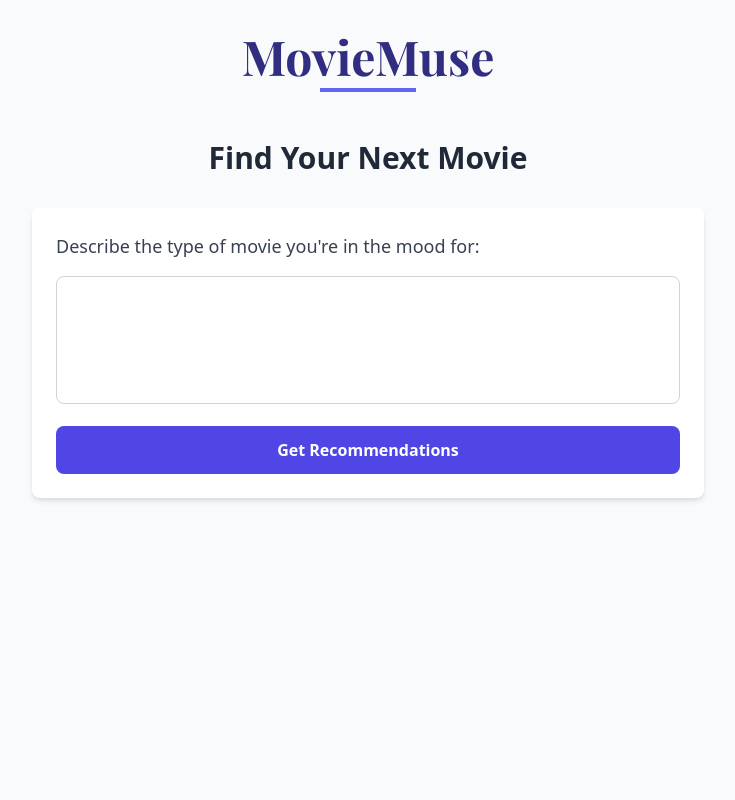
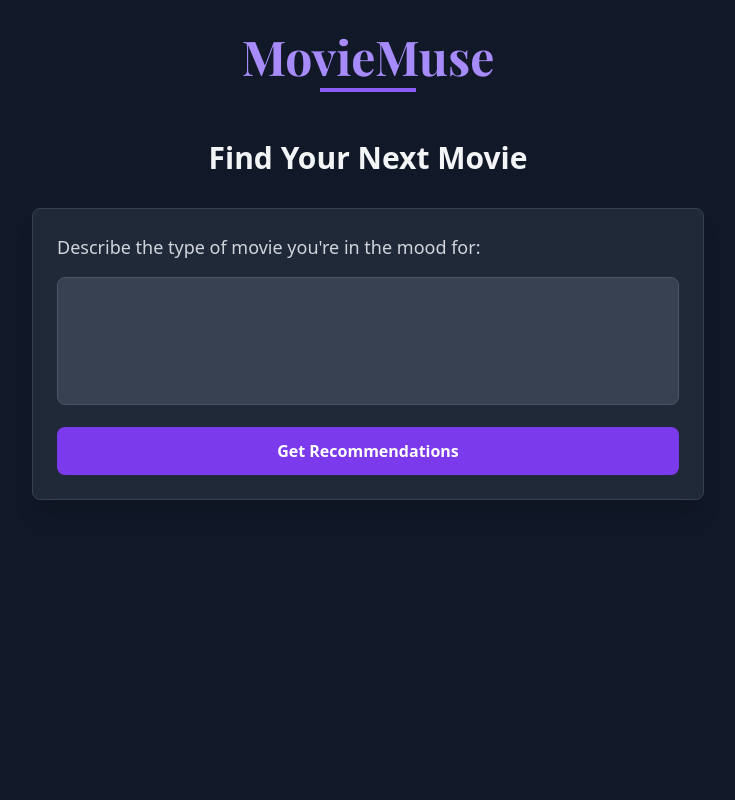
Before and after one commit to Mufasaxi/MovieMuse, a Flask app: page / in a window 1280 px wide. Shown: the whole page, without its empty margins (272-1007 px from the left). Run offline with Flask 3, Linux system fonts and the light colour scheme.

Commit message:
feat: change index.html to darker theme

```diff
--- a/templates/index.html
+++ b/templates/index.html
@@ -12,25 +12,25 @@
         }
     </style>
 </head>
-<body class="min-h-screen bg-gray-50">
+<body class="min-h-screen bg-gray-900">
     <div class="container mx-auto px-4 py-8">
         <header class="text-center mb-12">
-            <h1 class="title-font text-5xl text-indigo-900 mb-2">MovieMuse</h1>
-            <div class="w-24 h-1 bg-indigo-500 mx-auto"></div>
+            <h1 class="title-font text-5xl text-purple-400 mb-2">MovieMuse</h1>
+            <div class="w-24 h-1 bg-purple-500 mx-auto"></div>
         </header>
 
         <main class="max-w-2xl mx-auto">
-            <h2 class="text-3xl font-semibold text-gray-800 mb-8 text-center">Find Your Next Movie</h2>
+            <h2 class="text-3xl font-semibold text-gray-100 mb-8 text-center">Find Your Next Movie</h2>
 
-            <div class="bg-white rounded-lg shadow-md p-6">
-                <label class="block text-gray-700 text-lg mb-4">
+            <div class="bg-gray-800 rounded-lg shadow-xl p-6 border border-gray-700">
+                <label class="block text-gray-300 text-lg mb-4">
                     Describe the type of movie you're in the mood for:
                 </label>
                 <textarea
-                    class="w-full p-3 border border-gray-300 rounded-lg focus:ring-2 focus:ring-indigo-500 focus:border-indigo-500 h-32 resize-none"
+                    class="w-full p-3 bg-gray-700 border border-gray-600 rounded-lg focus:ring-2 focus:ring-purple-500 focus:border-purple-500 text-gray-100 h-32 resize-none placeholder-gray-400"
                     placeholder="E.g., Something adventurous with plot twists...">
                 </textarea>
-                <button class="mt-4 bg-indigo-600 text-white px-6 py-3 rounded-lg hover:bg-indigo-700 transition-colors w-full font-semibold">
+                <button class="mt-4 bg-purple-600 text-white px-6 py-3 rounded-lg hover:bg-purple-700 transition-colors w-full font-semibold">
                     Get Recommendations
                 </button>
             </div>
```
